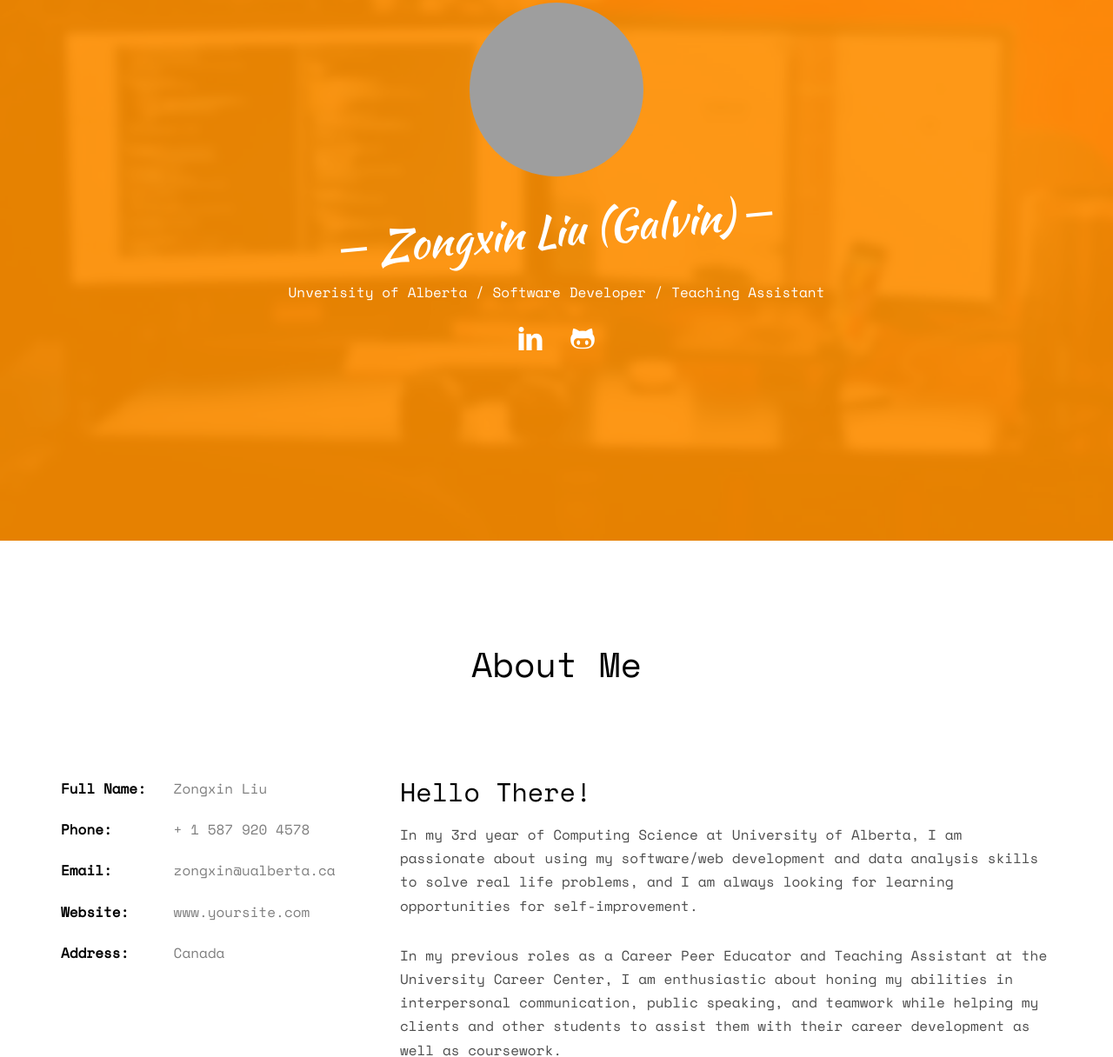
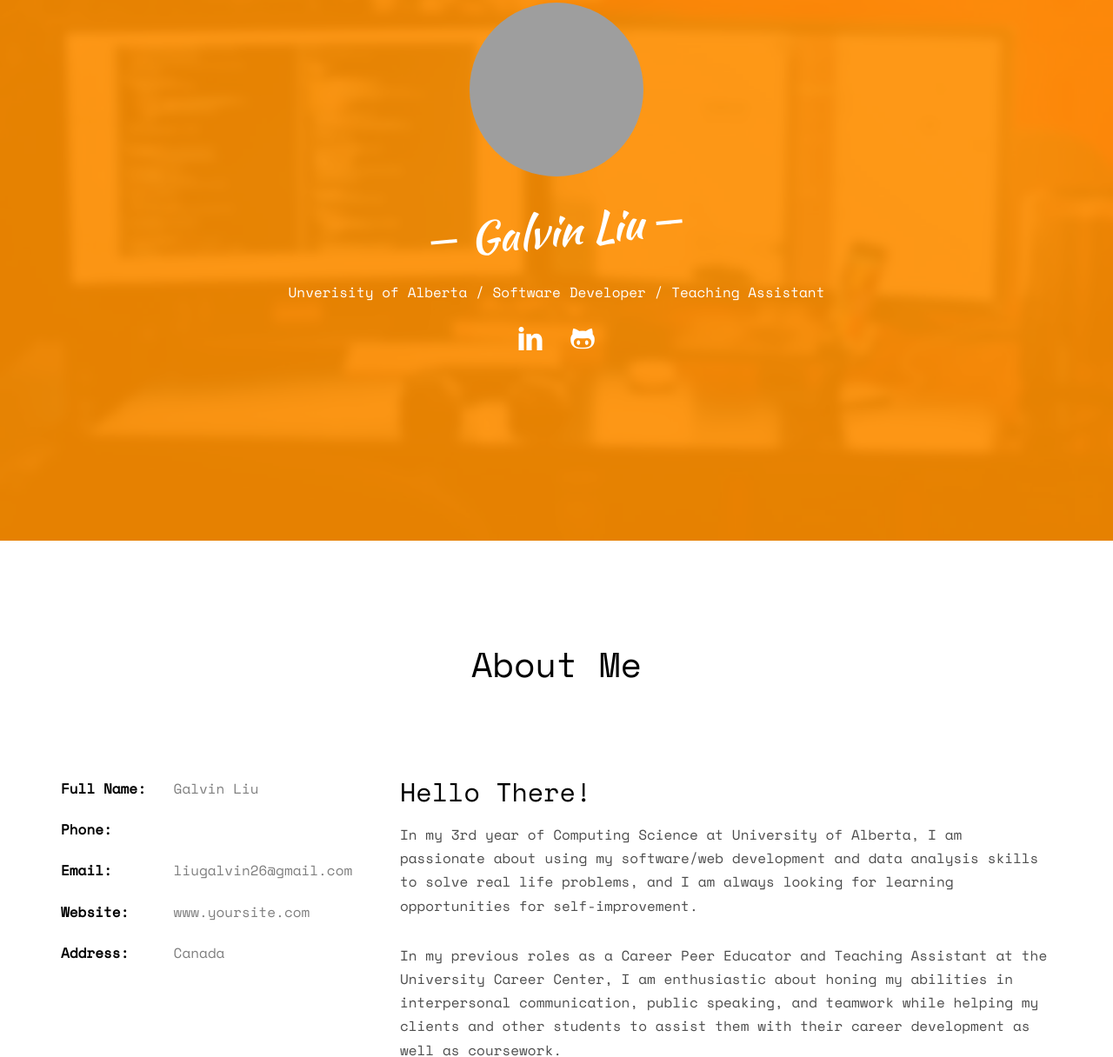
Before and after one commit to Galvinn/portfolio, a plain HTML site: page index.html in a window 1280 px wide. Shown: the part 178-1394 px from the top of the page at 87% size. Drawn offline with nearby package versions, Linux system fonts and the light colour scheme; some packages are replaced by stand-ins of ours; no server answers; grey boxes are pictures that could not be loaded; files whose address does not match are found by name.

Commit message:
updated contact info

```diff
--- a/index.html
+++ b/index.html
@@ -10,19 +10,6 @@
 	<meta name="author" content="freehtml5.co" />
 	<link rel="shortcut icon" type="x-icon" href="images/shortcut-icon.jpeg"
 
-	<!--
-	//////////////////////////////////////////////////////
-
-	FREE HTML5 TEMPLATE
-	DESIGNED & DEVELOPED by FreeHTML5.co
-
-	Website: 		http://freehtml5.co/
-	Email: 			info@freehtml5.co
-	Twitter: 		http://twitter.com/fh5co
-	Facebook: 		https://www.facebook.com/fh5co
-
-	//////////////////////////////////////////////////////
-	 -->
 
   	<!-- Facebook and Twitter integration -->
 	<meta property="og:title" content=""/>
@@ -69,7 +56,7 @@
 					<div class="display-t js-fullheight">
 						<div class="display-tc js-fullheight animate-box" data-animate-effect="fadeIn">
 							<div class="profile-thumb" style="background: url(images/user-3.jpg);"></div>
-							<h1><span>Zongxin Liu (Galvin)</span></h1>
+							<h1><span>Galvin Liu</span></h1>
 							<h3><span>Unverisity of Alberta / Software Developer / Teaching Assistant</span></h3>
 							<p>
 								<ul class="fh5co-social-icons">
@@ -94,9 +81,9 @@
 			<div class="row">
 				<div class="col-md-4">
 					<ul class="info">
-						<li><span class="first-block">Full Name:</span><span class="second-block">Zongxin Liu</span></li>
-						<li><span class="first-block">Phone:</span><span class="second-block">+ 1 587 920 4578</span></li>
-						<li><span class="first-block">Email:</span><span class="second-block">zongxin@ualberta.ca</span></li>
+						<li><span class="first-block">Full Name:</span><span class="second-block">Galvin Liu</span></li>
+						<li><span class="first-block">Phone:</span><span class="second-block"></span></li>
+						<li><span class="first-block">Email:</span><span class="second-block">liugalvin26@gmail.com</span></li>
 						<li><span class="first-block">Website:</span><span class="second-block">www.yoursite.com</span></li>
 						<li><span class="first-block">Address:</span><span class="second-block">Canada</span></li>
 					</ul>
```
